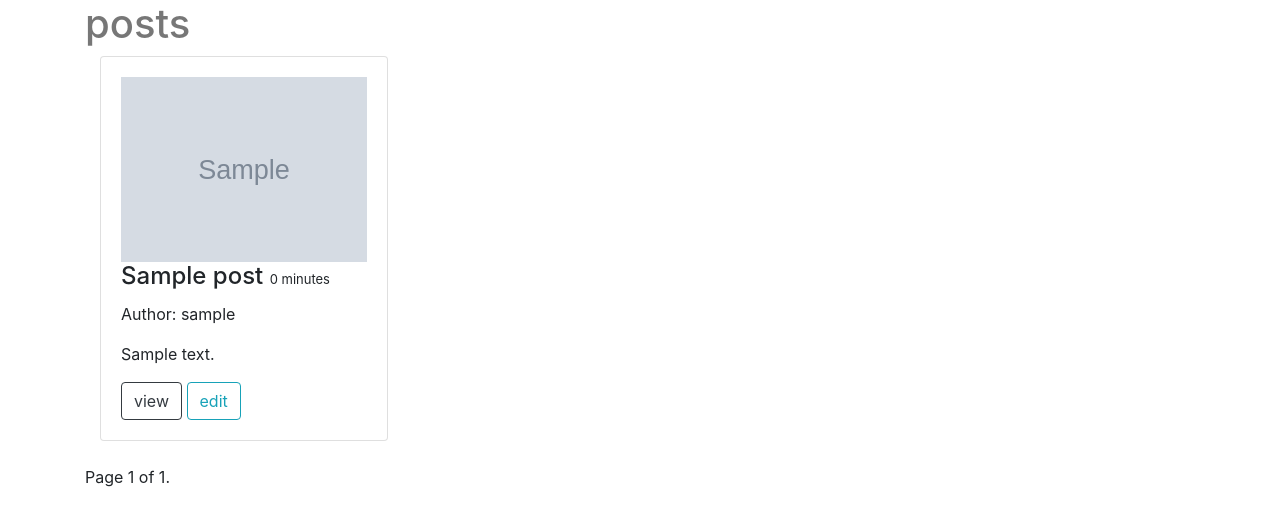
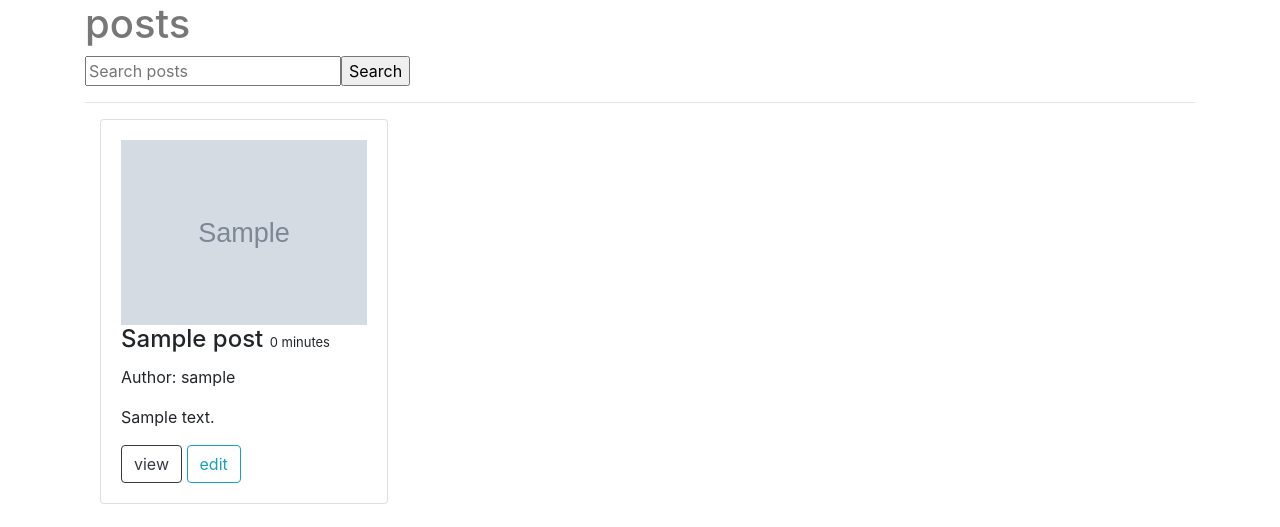
Before and after one commit to NourAdel/Blog, a Django app: page /posts/ in a window 1280 px wide. Shown: the top 527 px of the page. Run offline with Django 3.2, Linux system fonts and the light colour scheme; a user stored in the database is signed in; tables that the repository leaves empty hold one stand-in row (values such as "Sample post"); grey boxes marked "Sample" are stand-in pictures; some libraries are stand-ins or nearby versions.

Commit message:
Searching posts

```diff
--- a/blog/posts/templates/post_list.html
+++ b/blog/posts/templates/post_list.html
@@ -7,8 +7,15 @@
 
 
      <h1> posts</h1>
+
     <table>
+
         <tr>
+                     <form method="GET" action="">
+            <input type="text" name="search" placeholder="Search posts" value="{{request.GET.search}}">
+            <input type="submit" value="Search">
+        </form>
+            <hr/>
                 {% for i in objects %}
                 <td style="padding: 0 15px 0 15px;">
 
@@ -33,7 +40,7 @@
     <span class="step-links">
         {% if objects.has_previous %}
             <a href="?{{p}}=1">&laquo; first</a>
-            <a href="?{{p}}={{ objects.previous_page_number }}">previous</a>
+            <a href="?{{p}}={{ objects.previous_page_number }}{% if request.GET.search%} search={{request.GET.search}} {% endif %}">previous</a>
         {% endif %}
 
         <span class="current">
@@ -41,7 +48,7 @@
         </span>
 
         {% if objects.has_next %}
-            <a href="?{{p}}={{ objects.next_page_number }}">next</a>
+            <a href="?{{p}}={{ objects.next_page_number }}{% if request.GET.search%} search={{request.GET.search}} {% endif %}">next</a>
             <a href="?{{p}}={{ objects.paginator.num_pages }}">last &raquo;</a>
         {% endif %}
     </span>
--- a/blog/posts/views.py
+++ b/blog/posts/views.py
@@ -5,7 +5,7 @@ from .forms import PostForm
 from django.contrib import messages
 from django.core.paginator import Paginator
 from django.utils import timezone
-
+from django.db.models import Q
 
 def posts_create (request):
     # to make sure the user is an admin or a staff member
@@ -36,7 +36,16 @@ def posts_list(request):
     if  request.user.is_staff or  request.user.is_superuser:
         objlist =Post.objects.all()
 
-    paginator = Paginator(objlist, 9) # Show 9 contacts per page
+    # next 8 lines: filtering the posts list by the search text
+    query = request.GET.get("search")
+    if query:
+        objlist = objlist.filter(
+            Q(title__icontains= query)|
+            Q(content__icontains= query)|
+            Q(user__first_name__icontains= query)|
+            Q(user__last_name__icontains= query)
+            ).distinct()
+    paginator = Paginator(objlist, 3)  # Show 9 contacts per page
     p = " POSTS"
     page = request.GET.get(p)
     objlist = paginator.get_page(page)
```
